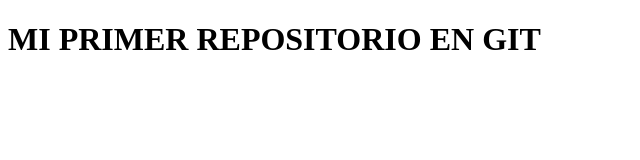
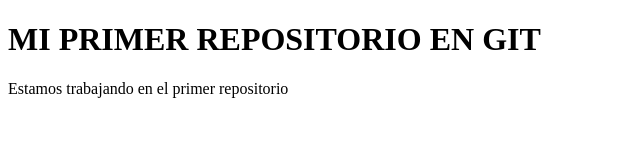
Before and after one commit to leonelanava/mi-repositorio, a plain HTML site: page index.html in a window 1280 px wide. Shown: the whole page, without its empty margins (0-640 px from the left). Drawn offline with Linux system fonts and the light colour scheme.

Commit message:
actualizando

```diff
--- a/index.html
+++ b/index.html
@@ -8,5 +8,6 @@
 </head>
 <body>
     <h1>MI PRIMER REPOSITORIO EN GIT</h1>
+    <p>Estamos trabajando en el primer repositorio</p>
 </body>
 </html>
```
